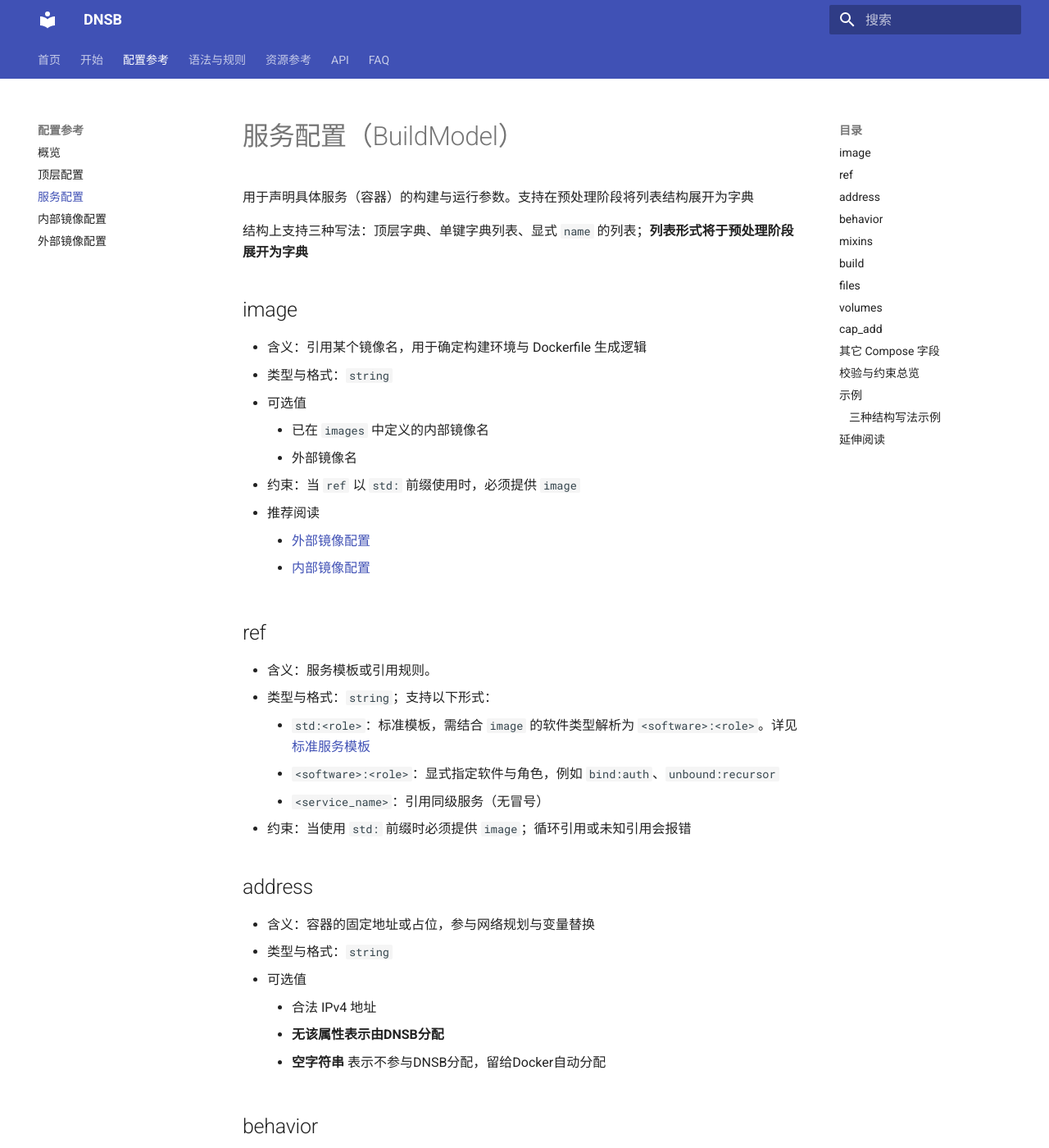
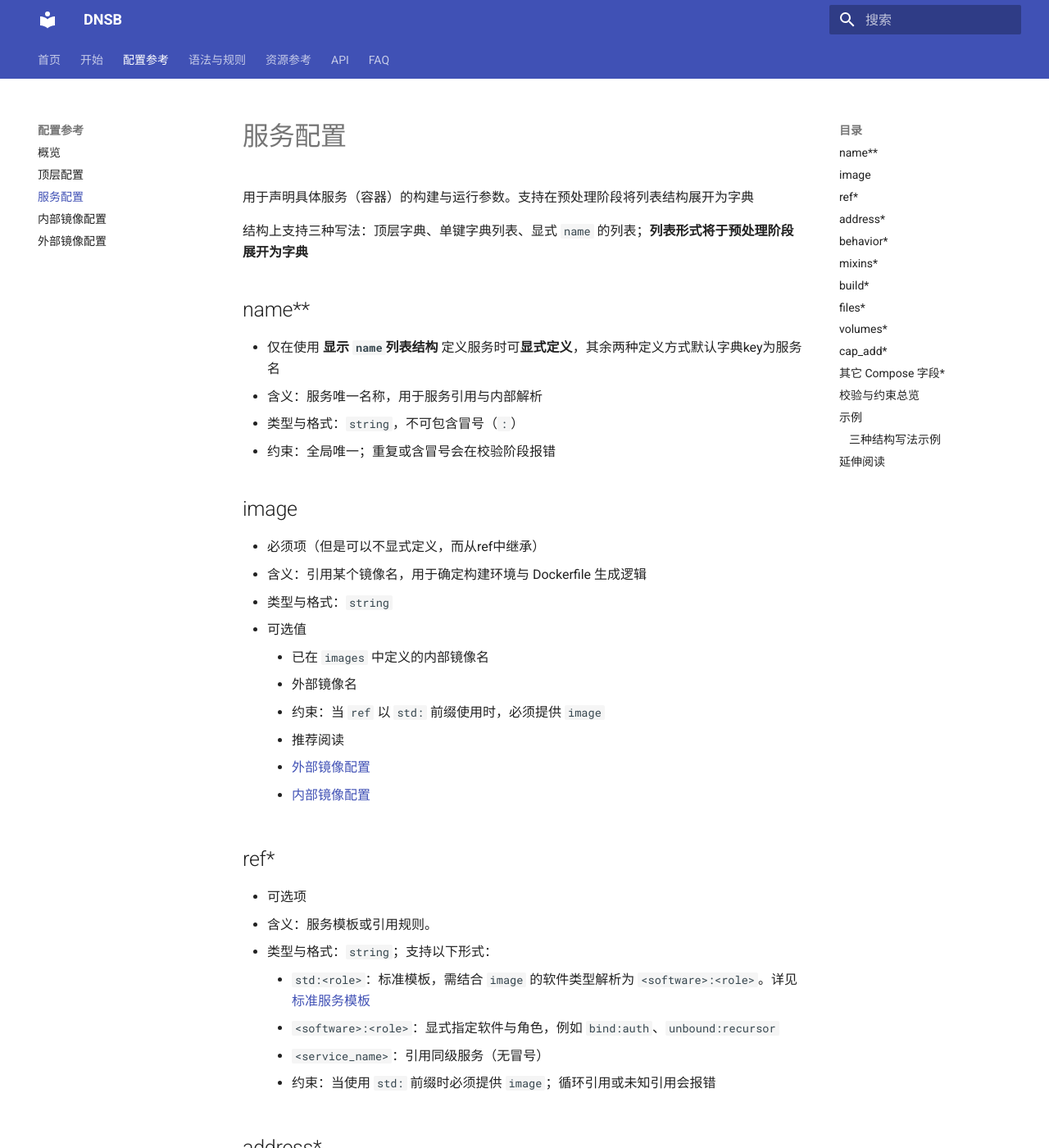
Before and after one commit to Kie-Chi/DNS-BUILDER, an MkDocs documentation site: the page built from doc/config/builds.md, in a window 1280 px wide and 1400 px high. Shown: the whole window at 82% size. Built offline with MkDocs 1.6.1 and Material for MkDocs 9.7.7, drawn with Linux system fonts in a browser that asks for light colours; some of the changed text lies outside the part shown.

Commit message:
doc(fix): fix config/* in docs. <1>. add constrict infos in images/builds/top-level. <2>. review the LocalImage and RemoteImage defined in ExternalImage

````diff
--- a/doc/config/builds.md
+++ b/doc/config/builds.md
@@ -1,82 +1,103 @@
-# 服务配置（BuildModel）
+# 服务配置
 
 用于声明具体服务（容器）的构建与运行参数。支持在预处理阶段将列表结构展开为字典
 
 结构上支持三种写法：顶层字典、单键字典列表、显式 `name` 的列表；**列表形式将于预处理阶段展开为字典**
 
+## name**
+
+- 仅在使用 **显示 `name`列表结构** 定义服务时可**显式定义**，其余两种定义方式默认字典key为服务名
+- 含义：服务唯一名称，用于服务引用与内部解析
+- 类型与格式：`string`，不可包含冒号（`:`）
+- 约束：全局唯一；重复或含冒号会在校验阶段报错
+
 ## image
 
+- 必须项（但是可以不显式定义，而从ref中继承）
 - 含义：引用某个镜像名，用于确定构建环境与 Dockerfile 生成逻辑
 - 类型与格式：`string`
 - 可选值
+
   - 已在 `images` 中定义的内部镜像名
   - 外部镜像名
 - 约束：当 `ref` 以 `std:` 前缀使用时，必须提供 `image`
 - 推荐阅读
+
   - [外部镜像配置](external-images.md)
   - [内部镜像配置](images.md)
 
-## ref
+## ref*
 
+- 可选项
 - 含义：服务模板或引用规则。
 - 类型与格式：`string`；支持以下形式：
+
   - `std:<role>`：标准模板，需结合 `image` 的软件类型解析为 `<software>:<role>`。详见[标准服务模板](../rule/build-templates.md)
   - `<software>:<role>`：显式指定软件与角色，例如 `bind:auth`、`unbound:recursor`
   - `<service_name>`：引用同级服务（无冒号）
 - 约束：当使用 `std:` 前缀时必须提供 `image`；循环引用或未知引用会报错
 
-## address
+## address*
 
+- 可选项
 - 含义：容器的固定地址或占位，参与网络规划与变量替换
 - 类型与格式：`string`
 - 可选值
+
   - 合法 IPv4 地址
   - **无该属性表示由DNSB分配**
   - **空字符串** 表示不参与DNSB分配，留给Docker自动分配
 
-## behavior
+## behavior*
 
+- 可选项
 - 含义：服务行为脚本/DSL，由模板与行为类解析生成具体配置（如 BIND 的 zone 定义）
 - 类型与格式：`string`，支持多行文本
 - 延伸阅读：详见[Behavior DSL](../rule/behavior-dsl.md)
 
-## mixins
+## mixins*
 
+- 可选项(不推荐使用，行为类似于多继承)
 - 含义：附加的模板片段或行为集合，用于在基础模板上叠加配置
 - 类型与格式：`string[]`；当前支持 `std:<mixin_name>` 形式
 - 约束：不支持自定义非 `std:` 前缀的 mixin
 
-## build
+## build*
 
+- 可选项
 - 含义：是否参与构建输出
 - 类型与默认值：`boolean`，默认 `true`
 - 影响：为 `false` 的服务将不会生成产物，也不会分配网络地址
 
-## files
+## files*
 
+- 可选项
 - 含义：额外文件写入映射，用于在容器构建时生成配置或脚本
 - 类型与格式：`dict<string, string>`；键为容器目标路径，值为内容
 
-## volumes
+## volumes*
 
+- 可选项
 - 含义：卷挂载，用于映射资源、配置与数据目录
 - 类型与格式：`string[]`；
 - 磁盘绝对路径不会复制，否则目录或者文件将复制到 `service_name/contents`目录下再进行挂载
 - 推荐阅读: [DNSB中的路径支持与文件系统](../rule/paths-and-fs.md)
 
-## cap_add
+## cap_add*
 
+- 可选项
 - 含义：容器额外能力
 - 类型与格式：`string[]`；默认支持值包括 `NET_ADMIN` 等
 
-## 其它 Compose 字段
+## 其它 Compose 字段*
 
+- 可选项
 - 未在内置校验中检查，最终会透传到 `docker-compose.yml`
 - 示例：`command: "tail -f /dev/null"`
 
 ## 校验与约束总览
 
-- 至少需要 `image` 或 `ref` 之一；都缺失会报错
+- 至少需要 `image` 或 `ref` (ref的对象中需要包含 `image`)之一；都缺失会报错
 - `std:` 前缀的模板必须配合 `image` 使用
 - 引用同级服务时会进行循环检测；形成环或引用不存在时报错
 
@@ -84,10 +105,10 @@
 
 ```yaml
 builds:
-  recursor:
-    image: "bind"
-    ref: "std:recursor"
-    behavior: . hint root
+  - recursor:
+      image: "bind"
+      ref: "std:recursor"
+      behavior: . hint root
 
   - root:
       image: "bind"
@@ -110,7 +131,11 @@ builds:
       behavior: |
         example.com master www A 1.2.3.{{ value }}
         example.com master mail A 1.2.3.{{ value + 1 }}
+
+
 ```
+
+- 推导式语法必须使用 **列表项定义，不得使用顶层字典定义法**
 
 ### 三种结构写法示例
 
````
Also changed, not shown: doc/config/external-images.md (+8 -7 lines), doc/config/images.md (+3 -2 lines), doc/config/index.md (+1 -2 lines), doc/config/top-level.md (+16 -4 lines), doc/index.md (+3 -1 lines).
